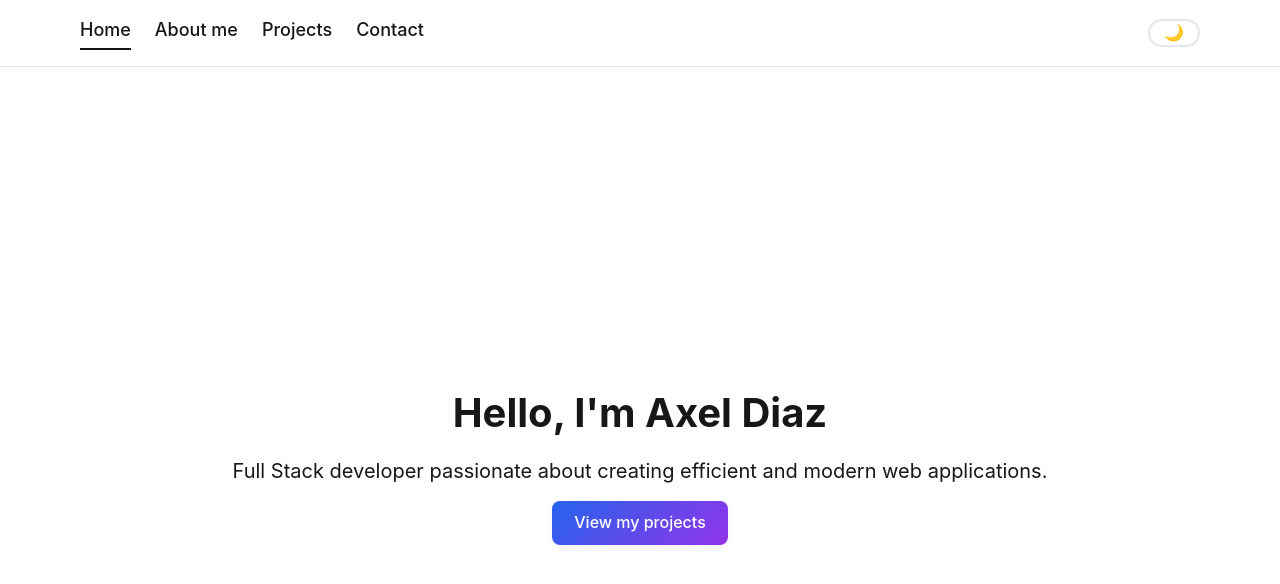
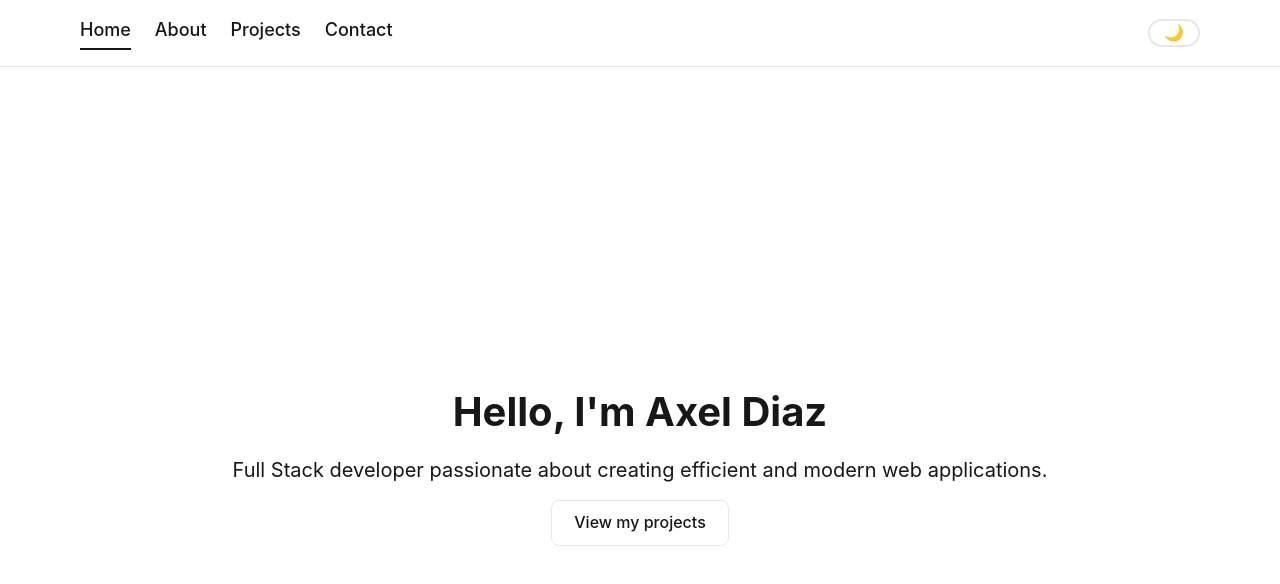
Before and after one commit to AxelRGDiaz/axelDiaz-webSite, a Next.js app: page / in a window 1280 px wide. Shown: the top 584 px of the page. Built offline with nearby package versions, Linux system fonts and the light colour scheme.

Commit message:
add: not found page & edit buttons

```diff
--- a/src/app/about/page.tsx
+++ b/src/app/about/page.tsx
@@ -6,9 +6,6 @@ export default function About() {
     <>
       <NavBar />
       <main className="min-h-screen max-w-3xl mx-auto p-8">
-        <h1 className="text-4xl font-bold mb-6 text-center opacity-0 animate-fade-in">
-          About Me
-        </h1>
         <div className="flex flex-col items-center mb-8 opacity-0 animate-fade-in animation-delay-200">
           <div className="w-40 h-40 relative rounded-full overflow-hidden shadow-lg">
             <Image
@@ -19,13 +16,13 @@ export default function About() {
             />
           </div>
         </div>
-        <p className="mb-4 text-lg leading-relaxed opacity-0 animate-fade-in animation-delay-400">
+        <p className="mb-4 text-lg leading-relaxed opacity-0 animate-fade-in animation-delay-600">
           I am a Full Stack Developer with experience building robust and efficient applications using technologies such as Ruby on Rails, Vue.js, JavaScript, MySQL, MongoDB, HTML, and CSS. I also have strong skills working with Linux environments and terminal tools.
         </p>
-        <p className="mb-4 text-lg leading-relaxed opacity-0 animate-fade-in animation-delay-600">
+        <p className="mb-4 text-lg leading-relaxed opacity-0 animate-fade-in animation-delay-800">
           I specialize in developing complete web solutions, from scalable backend systems to modern, intuitive user interfaces, always focusing on performance, security, and user experience.
         </p>
-        <p className="mb-4 text-lg leading-relaxed opacity-0 animate-fade-in animation-delay-800">
+        <p className="mb-4 text-lg leading-relaxed opacity-0 animate-fade-in animation-delay-1200">
           I enjoy solving complex problems, optimizing processes, and working on projects that create real impact. {"I'm"} always looking to learn and stay up to date with the latest technologies and best practices in web development.
         </p>
       </main>
--- a/src/app/components/DarkModeToggle.tsx
+++ b/src/app/components/DarkModeToggle.tsx
@@ -6,19 +6,24 @@ export default function DarkModeToggle() {
   const [isDark, setIsDark] = useState(false);
 
   useEffect(() => {
-    const prefersDark = window.matchMedia("(prefers-color-scheme: dark)").matches;
-    if (prefersDark) {
+    const savedTheme = localStorage.getItem("theme");
+    if (savedTheme === "dark" || (!savedTheme && window.matchMedia("(prefers-color-scheme: dark)").matches)) {
+      document.documentElement.classList.add("dark");
       setIsDark(true);
-      document.documentElement.classList.add("dark");
+    } else {
+      document.documentElement.classList.remove("dark");
+      setIsDark(false);
     }
   }, []);
 
   function toggleDark() {
     if (isDark) {
       document.documentElement.classList.remove("dark");
+      localStorage.setItem("theme", "light");
       setIsDark(false);
     } else {
       document.documentElement.classList.add("dark");
+      localStorage.setItem("theme", "dark");
       setIsDark(true);
     }
   }
--- a/src/app/components/NavBar.tsx
+++ b/src/app/components/NavBar.tsx
@@ -9,7 +9,7 @@ export default function NavBar() {
 
   const links = [
     { href: "/", label: "Home" },
-    { href: "/about", label: "About me" },
+    { href: "/about", label: "About" },
     { href: "/#", label: "Projects" },
     { href: "/contact", label: "Contact" },
   ];
--- a/src/app/globals.css
+++ b/src/app/globals.css
@@ -117,7 +117,7 @@ button:hover, .btn:hover {
   box-shadow: 0 6px 16px var(--shadow-color);
 }
 
-/* ⚠️ Sobrescribir para dark-toggle (botón toggle modo oscuro) */
+/* ⚠️ Botón toggle modo oscuro */
 button.dark-toggle {
   all: unset;
   display: flex;
@@ -129,18 +129,16 @@ button.dark-toggle {
   border-radius: 9999px;
   cursor: pointer;
   transition: background-color 0.3s ease, transform 0.2s ease, border-color 0.3s ease;
-  color: inherit; /* para que el color de texto se adapte */
-  background: none; /* nada de fondo */
-  box-shadow: none; /* sin sombra */
+  color: inherit;
+  background: none;
+  box-shadow: none;
 }
 
-/* Hover en modo claro: fondo negro y texto blanco */
 button.dark-toggle:hover {
   background-color: #171717;
   color: white;
 }
 
-/* Hover en modo oscuro: fondo blanco y texto negro */
 .dark button.dark-toggle:hover {
   background-color: #ededed;
   color: black;
@@ -148,6 +146,38 @@ button.dark-toggle:hover {
 
 button.dark-toggle:active {
   transform: scale(0.95);
+}
+
+/* 🧩 Botón Minimalista Mejorado */
+button.btn-minimal, .btn-minimal {
+  background: transparent;
+  color: var(--foreground);
+  border: 1px solid var(--border-color);
+  padding: 0.6rem 1.4rem;
+  border-radius: 0.5rem;
+  font-weight: 500;
+  cursor: pointer;
+  box-shadow: none;
+  display: inline-flex;
+  align-items: center;
+  justify-content: center;
+  transition: background-color 0.3s ease, color 0.3s ease, border-color 0.3s ease, transform 0.2s ease;
+}
+
+/* Hover en modo claro */
+button.btn-minimal:hover, .btn-minimal:hover {
+  background-color: #171717;
+  color: white;
+  border-color: #171717;
+  transform: translateY(-1px);
+}
+
+/* Hover en modo oscuro */
+.dark button.btn-minimal:hover, .dark .btn-minimal:hover {
+  background-color: #ededed;
+  color: #171717;
+  border-color: #ededed;
+  transform: translateY(-1px);
 }
 
 /* 🏷️ Contenedores Responsivos */
@@ -188,7 +218,7 @@ li {
   margin-bottom: 0.5rem;
 }
 
-/* Animaciones Fade In para todo el portafolio */
+/* Animaciones Fade In */
 @keyframes fade-in {
   from {
     opacity: 0;
--- a/src/app/layout.tsx
+++ b/src/app/layout.tsx
@@ -10,6 +10,7 @@ export default function RootLayout({ children }: { children: React.ReactNode })
     <html lang="es">
       <head>
       <link rel="icon" href="/favicon.svg" />
+
       </head>
       <body>{children}</body>
     </html>
--- /dev/null
+++ b/src/app/not-found.tsx
@@ -0,0 +1,40 @@
+import Link from "next/link";
+import NavBar from "./components/NavBar";
+
+export default function NotFound() {
+  return (
+    <>
+      <NavBar />
+      <main className="min-h-screen flex flex-col justify-center items-center p-8 text-center bg-[var(--background)] text-[var(--foreground)] transition-colors">
+        <div className="w-40 h-40 mb-6">
+          <svg
+            width="150"
+            height="150"
+            viewBox="0 0 150 150"
+            xmlns="http://www.w3.org/2000/svg"
+            fill="none"
+            stroke="currentColor"
+            strokeWidth="5"
+          >
+            <circle cx="75" cy="75" r="70" strokeDasharray="440" strokeDashoffset="0">
+              <animate attributeName="stroke-dashoffset" from="440" to="0" dur="2s" repeatCount="indefinite" />
+            </circle>
+            <line x1="45" y1="45" x2="105" y2="105" strokeWidth="8" strokeLinecap="round">
+              <animate attributeName="stroke-opacity" values="1;0.3;1" dur="1s" repeatCount="indefinite" />
+            </line>
+            <line x1="105" y1="45" x2="45" y2="105" strokeWidth="8" strokeLinecap="round">
+              <animate attributeName="stroke-opacity" values="1;0.3;1" dur="1s" repeatCount="indefinite" />
+            </line>
+          </svg>
+        </div>
+
+        <h1 className="text-6xl font-extrabold mb-4 text-primary">404</h1>
+        <p className="text-xl mb-6">Oops! The page {"you're"} looking for {"doesn't"} exist.</p>
+
+        <Link href="/" className="btn-minimal">
+          Go back Home
+        </Link>
+      </main>
+    </>
+  );
+}
--- a/src/app/page.tsx
+++ b/src/app/page.tsx
@@ -14,7 +14,7 @@ export default function Home() {
         </p>
         <a
           href="/projects"
-          className="btn opacity-0 animate-fade-in animation-delay-400"
+          className="btn-minimal"
         >
           View my projects
         </a>
```
Also changed, not shown: public/404.svg (added).
